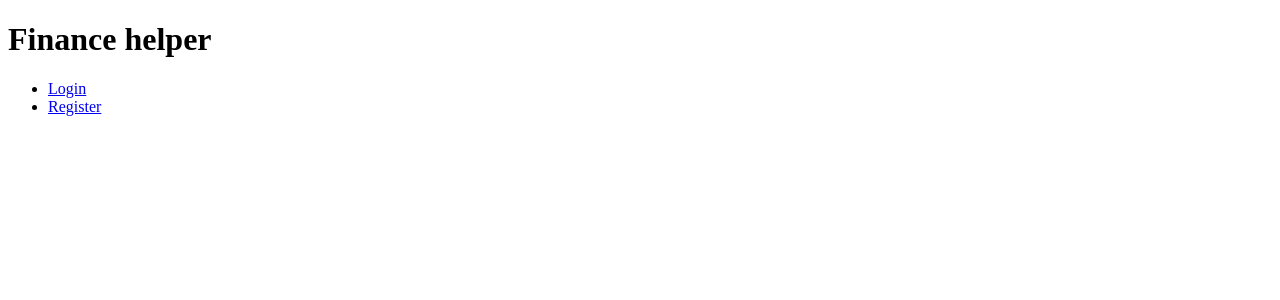
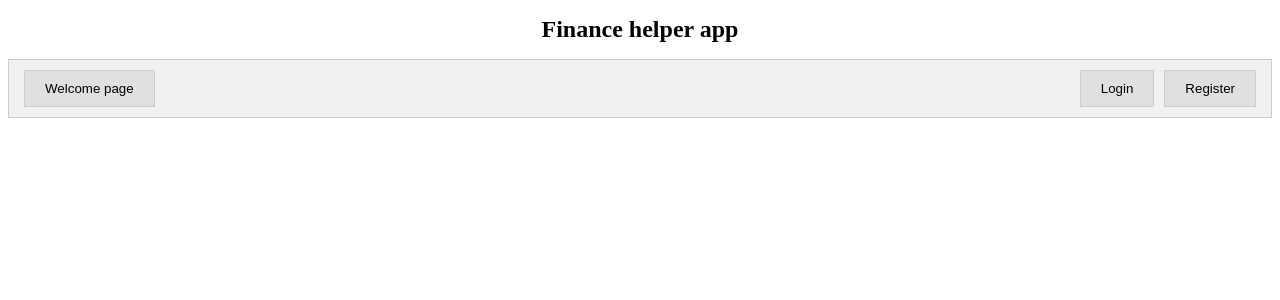
Before and after one commit to kflorkowski/finance_app, a Django app: template user/templates/welcome.html in a window 1280 px wide. Shown: the top 300 px of the page. Run offline with Django 5.2, Linux system fonts and the light colour scheme; the template is opened without the code that fills it, so the values that code supplies are empty.

Commit message:
css & others

```diff
--- a/finance_app/settings.py
+++ b/finance_app/settings.py
@@ -122,6 +122,10 @@ USE_TZ = True
 
 STATIC_URL = 'static/'
 
+STATICFILES_DIR = [
+    BASE_DIR / "static",
+]
+
 # Default primary key field type
 # https://docs.djangoproject.com/en/5.0/ref/settings/#default-auto-field
 
--- a/finance_app/urls.py
+++ b/finance_app/urls.py
@@ -20,5 +20,5 @@ from django.urls import path, include
 urlpatterns = [
     path('admin/', admin.site.urls),
     path('accounts/', include('user.urls')),
-    path('', include('my_app.urls'))
+    path('', include('my_app.urls')),
 ]
--- a/my_app/templates/base.html
+++ b/my_app/templates/base.html
@@ -10,7 +10,7 @@
         <nav>
             <ul>
                 <li><a href="#">Budget</a></li>
-                <li><a href="#">Logout</a></li>
+                <li><a href="{% url 'logout' %}">Logout</a></li>
             </ul>
         </nav>
     </header>
--- /dev/null
+++ b/user/static/css/styles.css
@@ -0,0 +1,40 @@
+/* Styl dla tytułu */
+.page-title {
+    font-size: 24px;
+    font-weight: bold;
+    text-align: center;
+    flex-grow: 1;
+}
+
+/* Styl dla przycisków */
+.navbar button {
+    padding: 10px 20px;
+    margin: 0 5px;
+    background-color: #e0e0e0;
+    border: 1px solid #ccc;
+    cursor: pointer;
+}
+
+.navbar button:hover {
+    background-color: #d4d4d4;
+}
+
+/* Styl dla paska nawigacji */
+.navbar {
+    display: flex;
+    background-color: #f1f1f1;
+    border: 1px solid #ccc;
+    padding: 10px;
+    align-items: center;
+}
+
+/* Dodatkowe style, aby przyciski miały określoną szerokość */
+.navbar .left-buttons {
+    display: flex;
+    justify-content: flex-start;
+}
+
+.navbar .right-buttons {
+    display: flex;
+    margin-left: auto;
+}
--- a/user/templates/welcome.html
+++ b/user/templates/welcome.html
@@ -1,17 +1,22 @@
+{% load static %}
 <!DOCTYPE html>
 <html lang="en">
 <head>
     <meta charset="UTF-8">
-    <title>Finance helper</title>
+    <title>Finance helper app</title>
+    <link rel="stylesheet" href="{% static 'css/styles.css' %}">
 </head>
 <body>
+    <h1 class='page-title'>Finance helper app</h1>
     <header>
-        <h1>Finance helper</h1>
-        <nav>
-            <ul>
-                <li><a href="{% url 'login' %}">Login</a></li>
-                <li><a href="{% url 'register' %}">Register</a></li>
-            </ul>
+        <nav class='navbar'>
+            <div class ="left-buttons">
+                <button onclick='window.location.href="{% url 'welcome' %}"'>Welcome page</button>
+            </div>
+            <div class ="right-buttons">
+                <button onclick='window.location.href="{% url 'login' %}"'>Login</button>
+                <button onclick='window.location.href="{% url 'register' %}"'>Register</button>
+            </div>
         </nav>
     </header>
 
```
